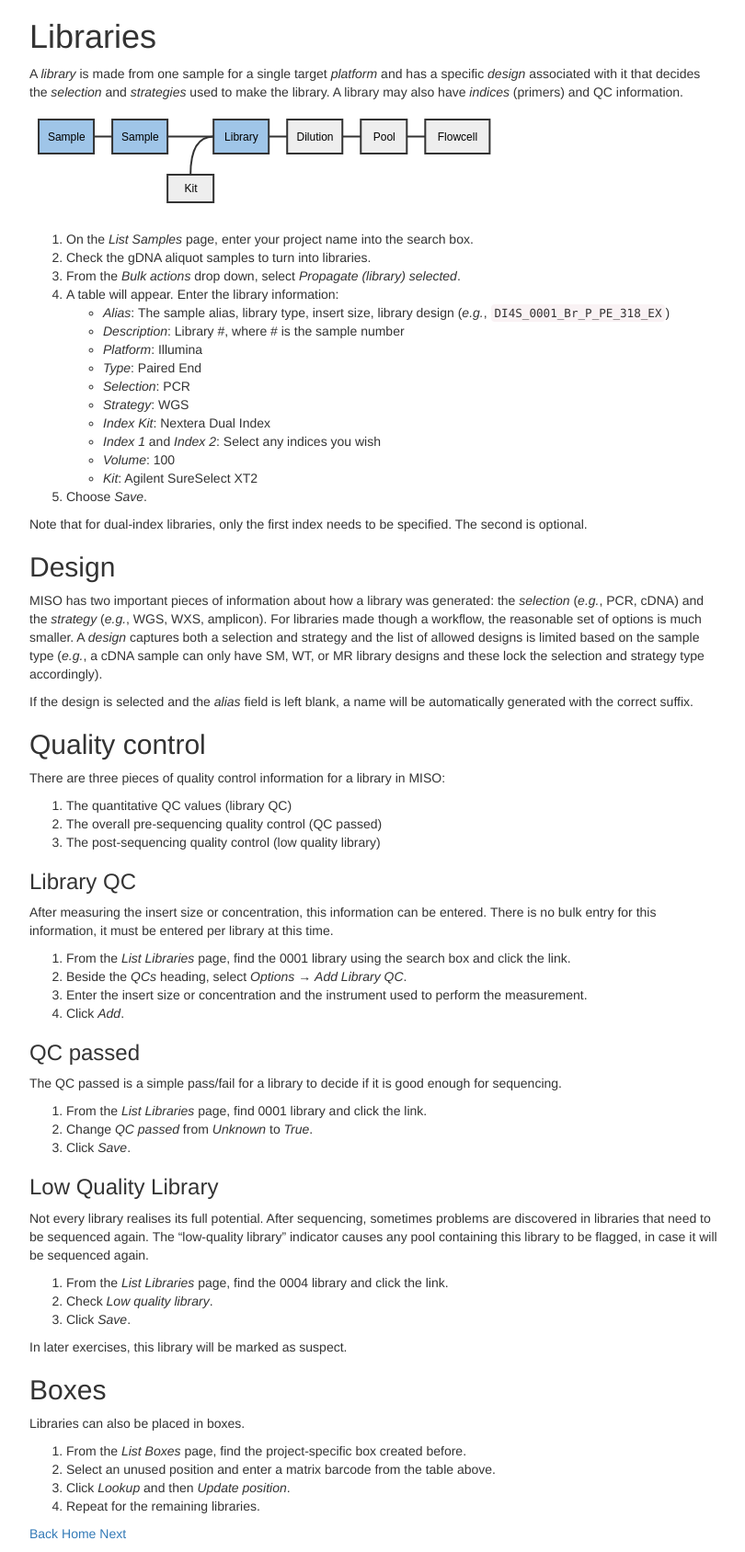
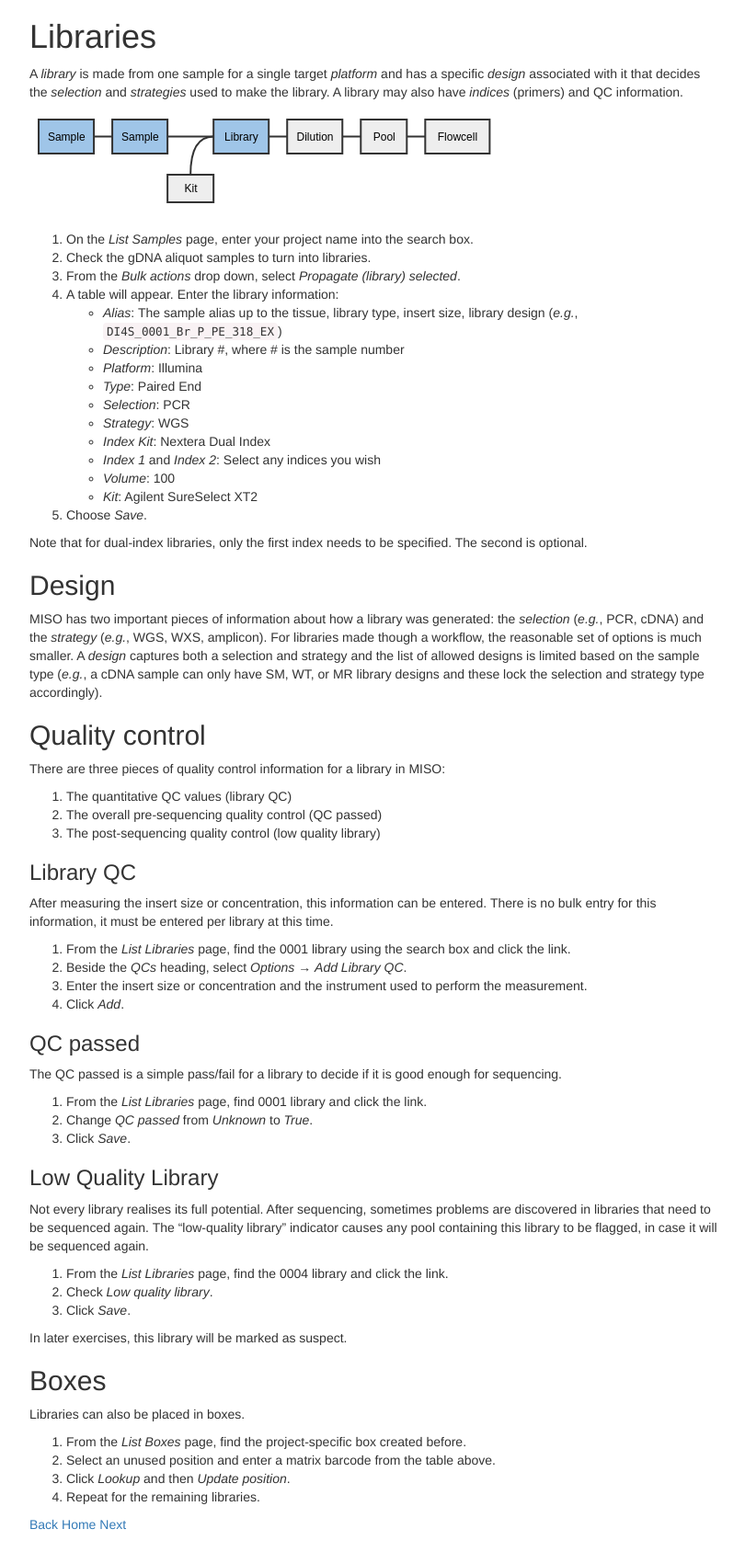
Before and after one commit to miso-lims/walkthroughs, a Jekyll site: the page built from 6-libraries.md, in a window 1280 px wide. Shown: the whole page at 92% size, without its empty margins (233-1043 px from the left). Built offline with Jekyll 4.4.1, drawn with Linux system fonts in a browser that asks for light colours.

Commit message:
Fix incorrect library information

```diff
--- a/6-libraries.md
+++ b/6-libraries.md
@@ -15,7 +15,7 @@ and _strategies_ used to make the library. A library may also have _indices_
 1. Check the gDNA aliquot samples to turn into libraries.
 1. From the _Bulk actions_ drop down, select _Propagate (library) selected_.
 1. A table will appear. Enter the library information:
-  * _Alias_: The sample alias, library type, insert size, library design (_e.g._, `DI4S_0001_Br_P_PE_318_EX`)
+  * _Alias_: The sample alias up to the tissue, library type, insert size, library design (_e.g._, `DI4S_0001_Br_P_PE_318_EX`)
   * _Description_: Library #, where # is the sample number
   * _Platform_: Illumina
   * _Type_: Paired End
@@ -38,9 +38,6 @@ is much smaller. A _design_ captures both a selection and strategy and the list
 of allowed designs is limited based on the sample type (_e.g._, a cDNA sample
 can only have SM, WT, or MR library designs and these lock the selection and
 strategy type accordingly).
-
-If the design is selected and the _alias_ field is left blank, a name will be
-automatically generated with the correct suffix.
 
 ## Quality control
 There are three pieces of quality control information for a library in MISO:
```
